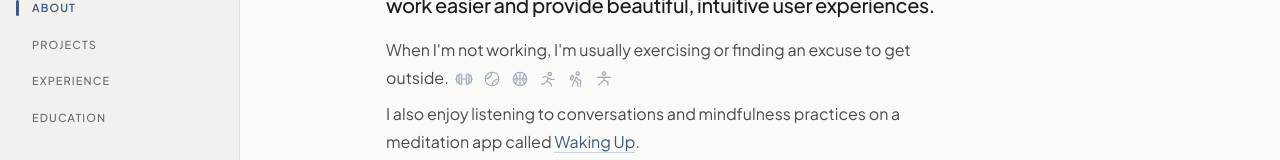
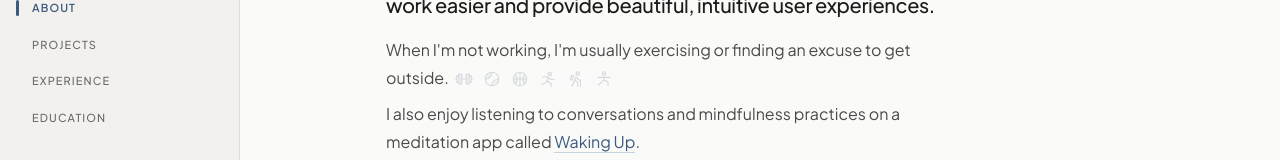
Before and after one commit to hunterphillips/personal-site, a React (Vite) app: page / in a window 1280 px wide. Shown: the part 158-318 px from the top of the page. Built offline with nearby package versions, Linux system fonts and the light colour scheme.

Commit message:
icon fade

```diff
--- a/src/index.css
+++ b/src/index.css
@@ -165,11 +165,13 @@ body {
 
 .icon-colorize {
   color: var(--c-strike);
+  opacity: 0.4;
   animation: colorize 0.75s ease-out 2.5s forwards;
 }
 @keyframes colorize {
   to {
     color: var(--target-color);
+    opacity: 1;
   }
 }
 
```
